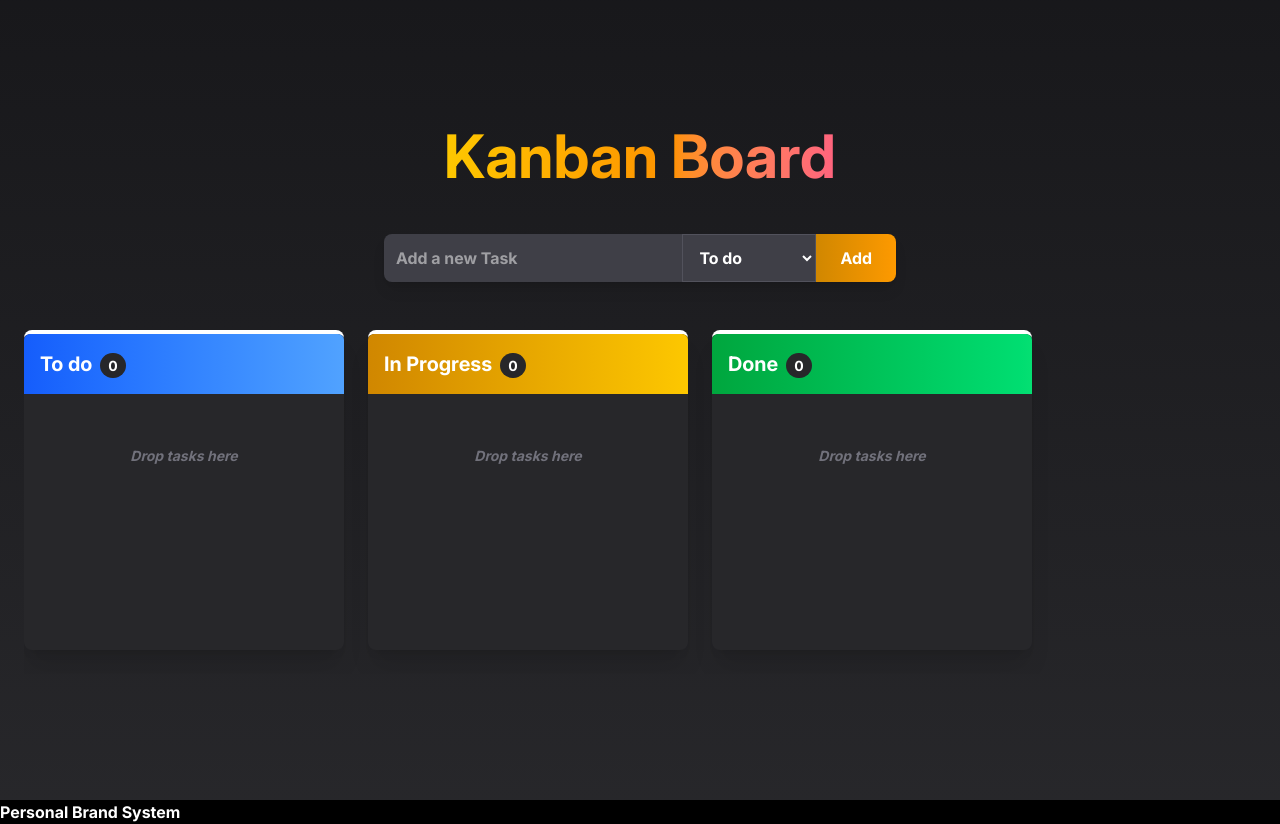
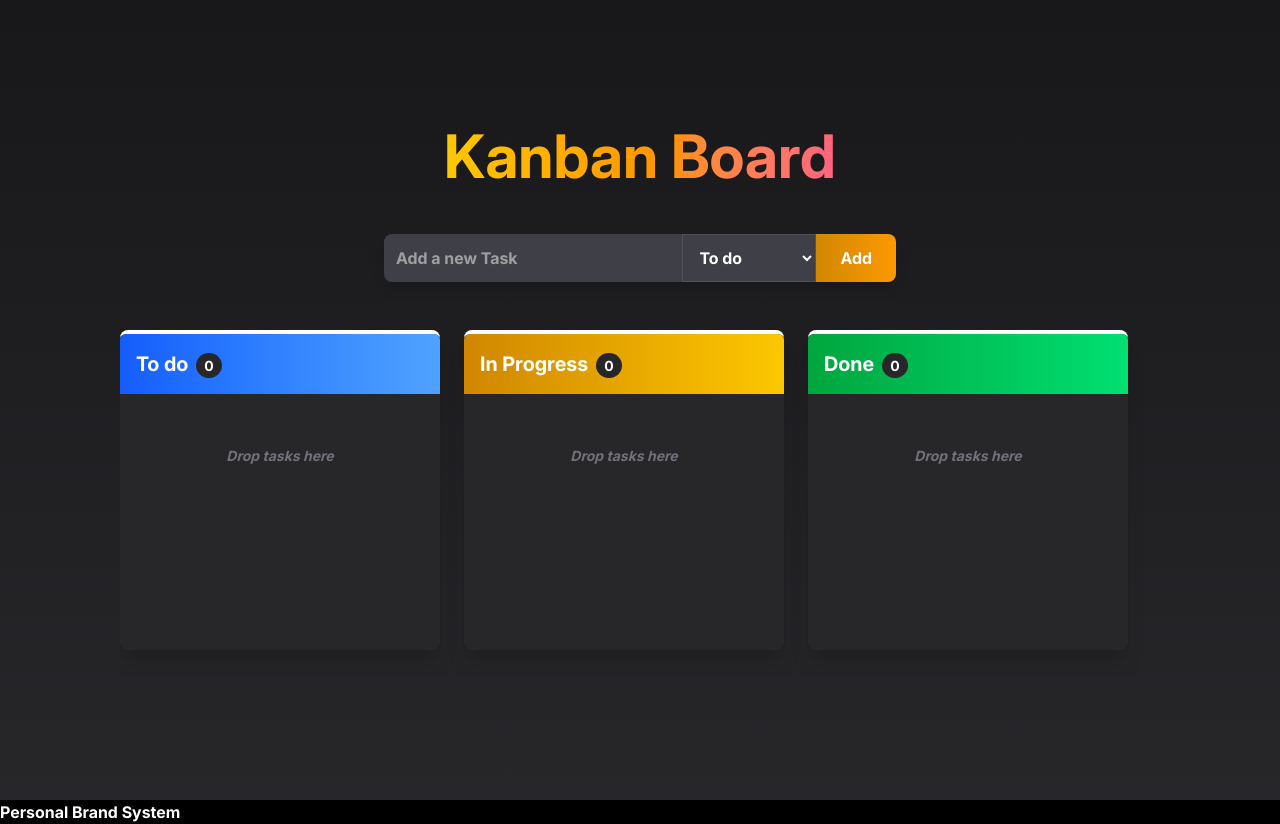
Before and after one commit to adanadeel7/Saas-App-Website, a React (Vite) app: page / in a window 1280 px wide. Built offline with nearby package versions, Linux system fonts and the light colour scheme.

Commit message:
Padding Issue Resolved

```diff
--- a/src/components/Kanban/Kanban.jsx
+++ b/src/components/Kanban/Kanban.jsx
@@ -106,7 +106,7 @@ function Kanban() {
 
   return (
     <>
-      <div className="p-6 w-full min-h-screen bg-gradient-to-b from-zinc-900 to-zinc-800 flex items-center justify-center">
+      <div className="px-30 w-full min-h-screen bg-gradient-to-b from-zinc-900 to-zinc-800 flex items-center justify-center">
         <div className="flex items-center justify-center flex-col gap-4 w-full max-w-full-6xl">
           <h1 className="text-6xl font-bold mb-8 text-transparent bg-clip-text bg-gradient-to-r from-yellow-400 via-amber-500 to-rose-400 ">
             Kanban Board
```
